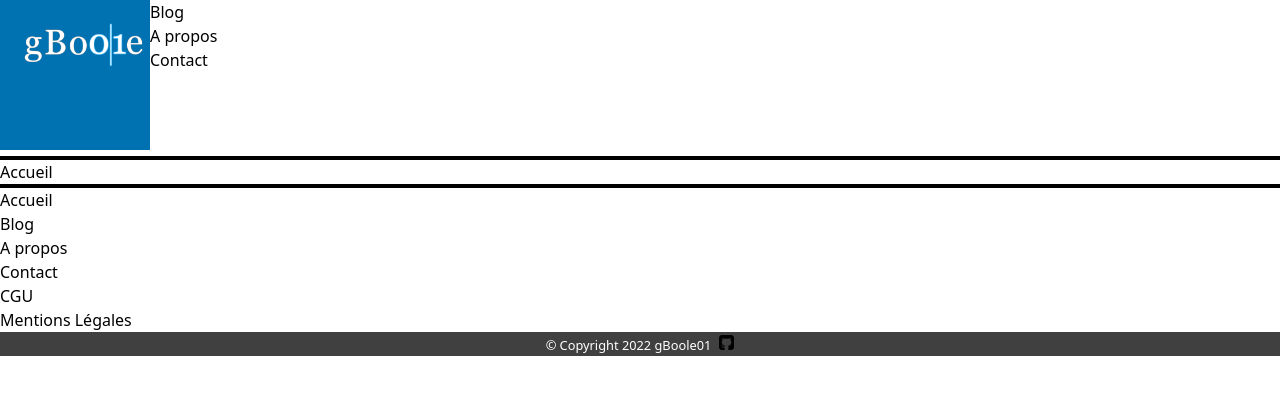
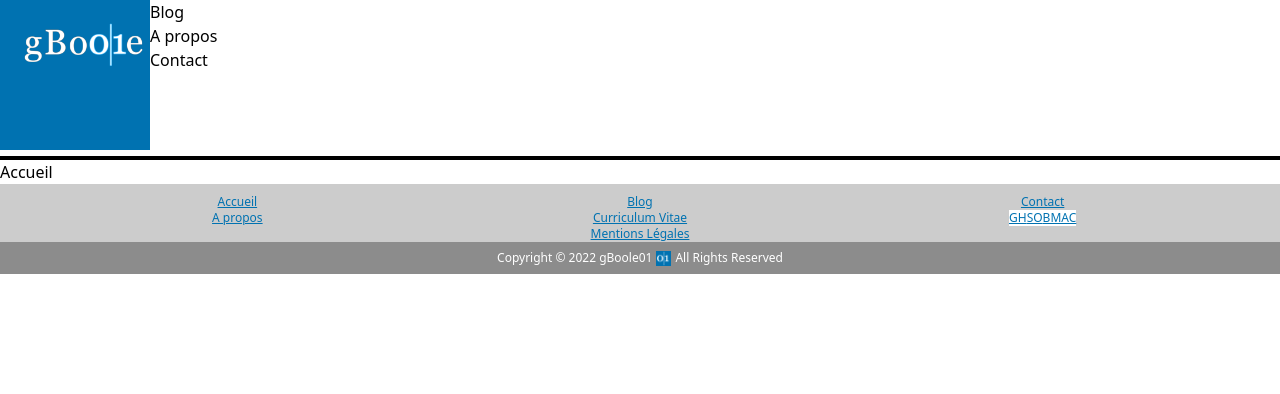
Before and after one commit to gBoole01/g-boole-01, a Next.js app: page / in a window 1280 px wide. Shown: the top 394 px of the page. Built offline with nearby package versions, Linux system fonts and the light colour scheme.

Commit message:
feat: start footer integration

```diff
--- a/src/components/footer.tsx
+++ b/src/components/footer.tsx
@@ -3,9 +3,8 @@ import Image from 'next/image';
 
 export default function Footer() {
     return (
-        <footer className="border-t-4">
-            <nav>
-                <ul>
+        <footer>
+            <ul className="bg-gray-4 px-9 pt-2.5 grid grid-cols-3 grid-rows-3 items-center justify-items-center text-center text-xs text-blue-1 underline">
                 <li>
                     <Link href="/">
                         <a>Accueil</a>
@@ -17,45 +16,63 @@ export default function Footer() {
                     </Link>
                 </li>
                 <li>
+                    <Link href="/contact">
+                        <a>Contact</a>
+                    </Link>
+                </li>
+                <li>
                     <Link href="/about">
                         <a>A propos</a>
                     </Link>
                 </li>
                 <li>
-                        <Link href="/contact">
-                            <a>Contact</a>
+                    <Link href="/resume">
+                        <a>Curriculum Vitae</a>
                     </Link>
                 </li>
+                <div>
+                    <div className="flex bg-white">
                         <li>
-                        <Link href="/terms-and-conditions">
-                            <a>CGU</a>
-                        </Link>
+                            <a
+                                href="https://github.com/gBoole01"
+                                target="_blank"
+                                >GH</a>
                         </li>
                         <li>
+                            <a
+                                href="https://github.com/gBoole01"
+                                target="_blank"
+                                >SO</a>
+                        </li>
+                        <li>
+                            <a
+                                href="https://github.com/gBoole01"
+                                target="_blank"
+                                >BMAC</a>
+                        </li>
+                    </div>
+                </div>
+                <li className="text-xs col-start-2">
                     <Link href="/legals">
                         <a>Mentions Légales</a>
                     </Link>
                 </li>
 
             </ul>
-            </nav>
-            <div className="text-center p-y-2 bg-gray-1">
-                <small className="text-white">
-                    &copy; Copyright 2022 gBoole01
-                </small>
-                <a
-                    className="ml-2"
-                    href="https://github.com/gBoole01"
-                    target="_blank"
-                    >
+            <div className="py-2 bg-gray-3 text-white text-xs flex gap-1 items-center justify-center">
+                <p>
+                    Copyright &copy; { new Date().getFullYear()} gBoole01
+                </p>
                 <Image
                     priority
-                        src="/images/github.png"
+                    src="/images/logo-512-small.png"
                     height={15}
                     width={15}
-                        alt="Github Logo"
+                    alt="gBoole01 Logo"
                 />
-                </a>
+                <p>
+                    All Rights Reserved
+                </p>
             </div>
         </footer>
     )
```
Lines whose indentation alone changed are shown as unchanged.
